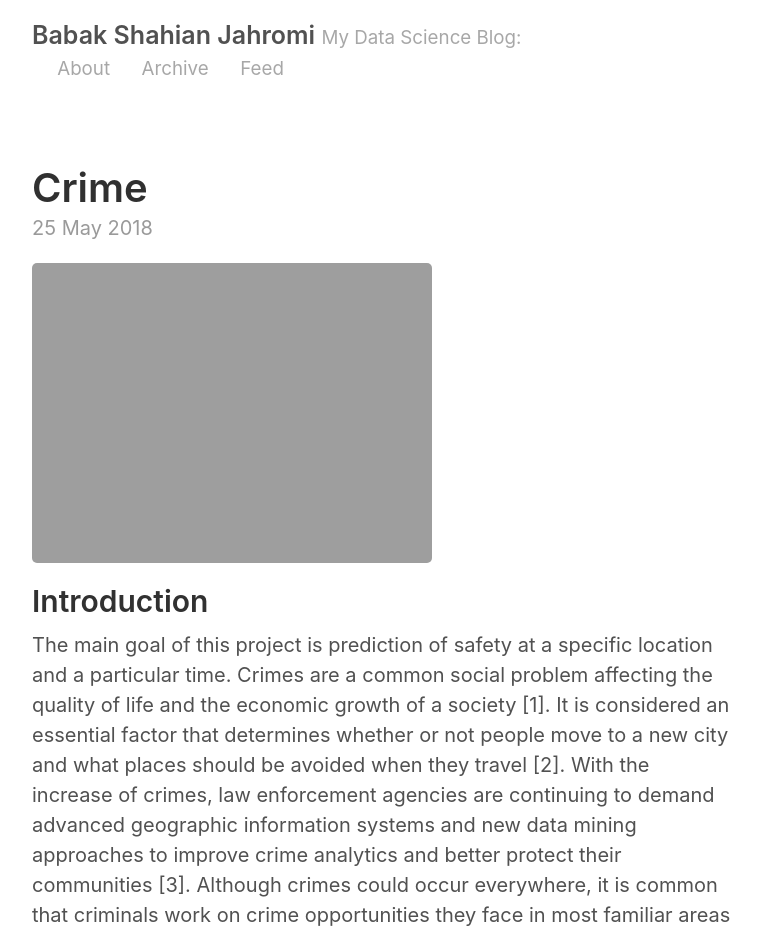
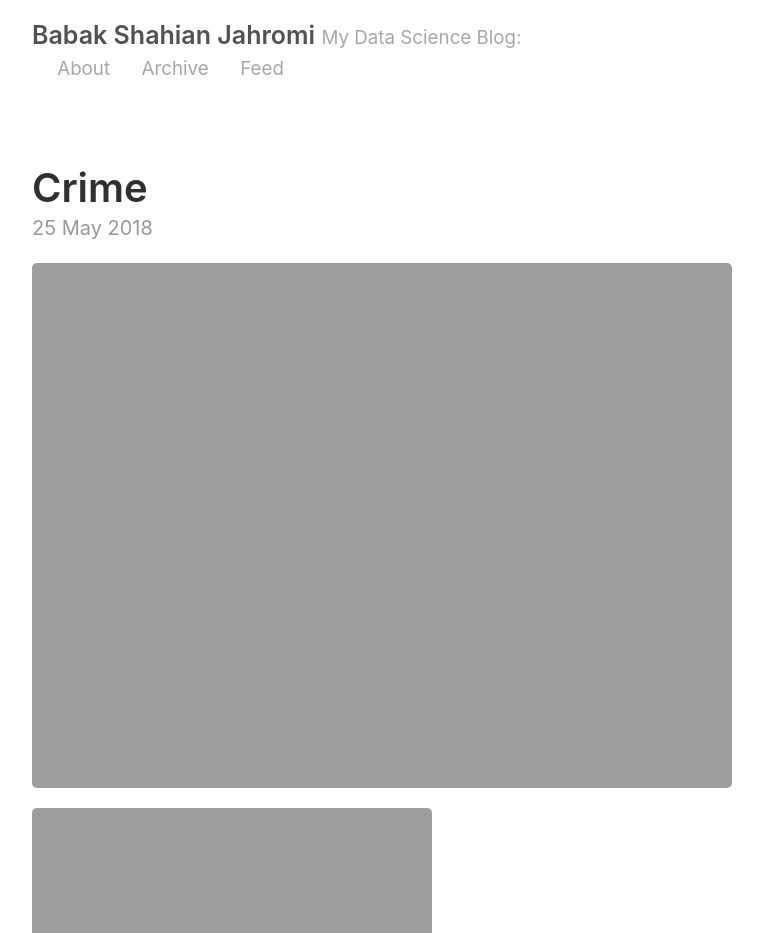
Before and after one commit to BabakShah/BabakShah.github.io, a Jekyll site: the page built from _posts/2018-05-25-Crime.md, in a window 1280 px wide. Shown: the top 933 px of the page, without its empty margins (258-1021 px from the left). Built offline with Jekyll 4.4.1, drawn with Linux system fonts in a browser that asks for light colours; our own code applies the rules of GitHub Pages for plain Markdown files.

Commit message:
fixed image ref link

```diff
--- a/_posts/2018-05-25-Crime.md
+++ b/_posts/2018-05-25-Crime.md
@@ -1,6 +1,6 @@
-<!--<p align="center">
-	<img src="{{site.url}}/assets/project_crime/crime_project_header.png" alt="header_image" width="100%">
-</p>-->
+<p align="center">
+	<img src="{{site.url}}/images/project_crime/crime_project_header.png" alt="header_image" width="100%">
+</p>
 
 ![image-title-here]({{ site.url }}/images/crime_project_header.png)
 <!--![My helpful screenshot]({{ "../assets/project_crime/crime_project_header.png" | absolute_url }})-->
```
Also changed, not shown: _posts/2018-04-29-Marathon.md (+2 -2 lines), 3 other files.
